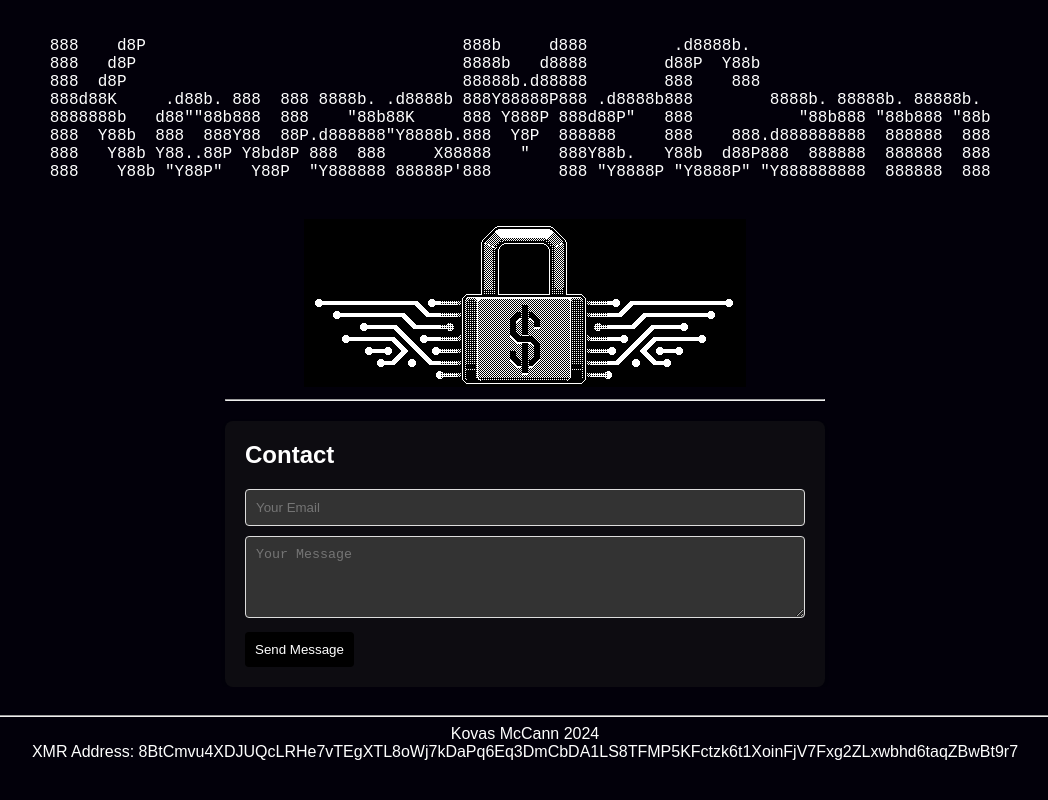
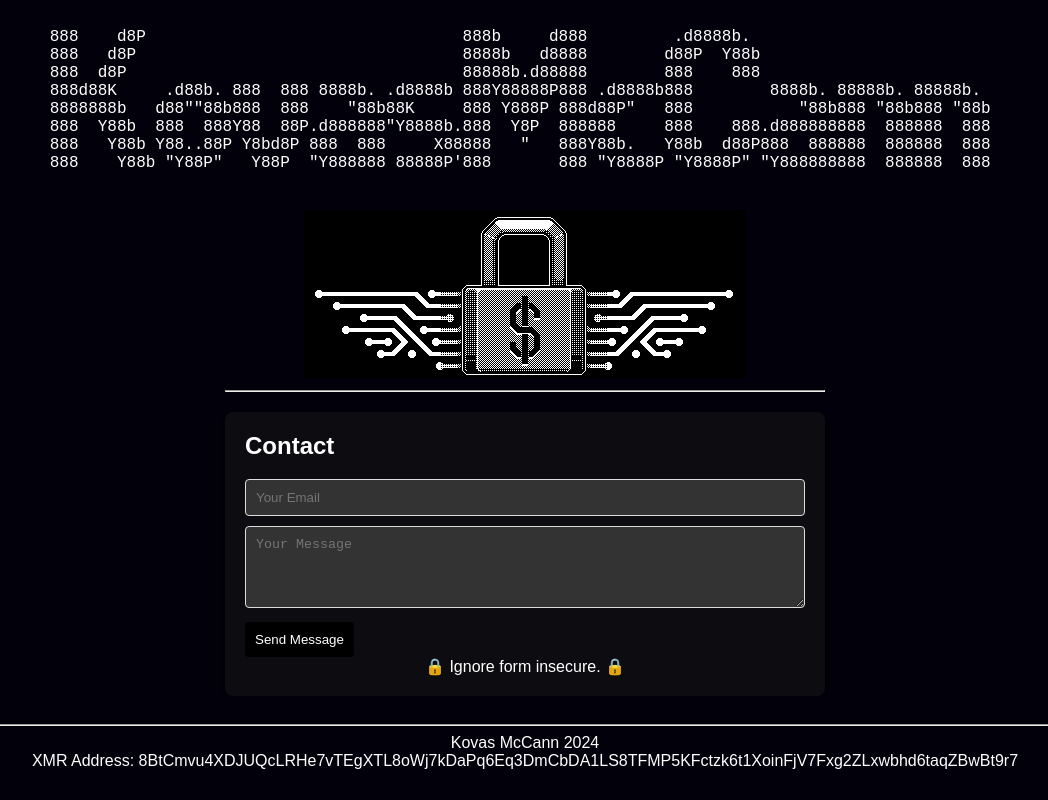
Before and after one commit to KovasMcCann/kovasmccann.github.io, a plain HTML site: page index.html in a window 1280 px wide. Shown: the whole page, without its empty margins (115-1163 px from the left). Drawn offline with Linux system fonts and the light colour scheme.

Commit message:
Update index.html

```diff
--- a/index.html
+++ b/index.html
@@ -127,6 +127,7 @@
                 </div>
                 <button type="submit">Send Message</button>
             </form>
+            <center>🔒 Ignore form insecure. 🔒</center>
         </div>
     </div>
 
```
